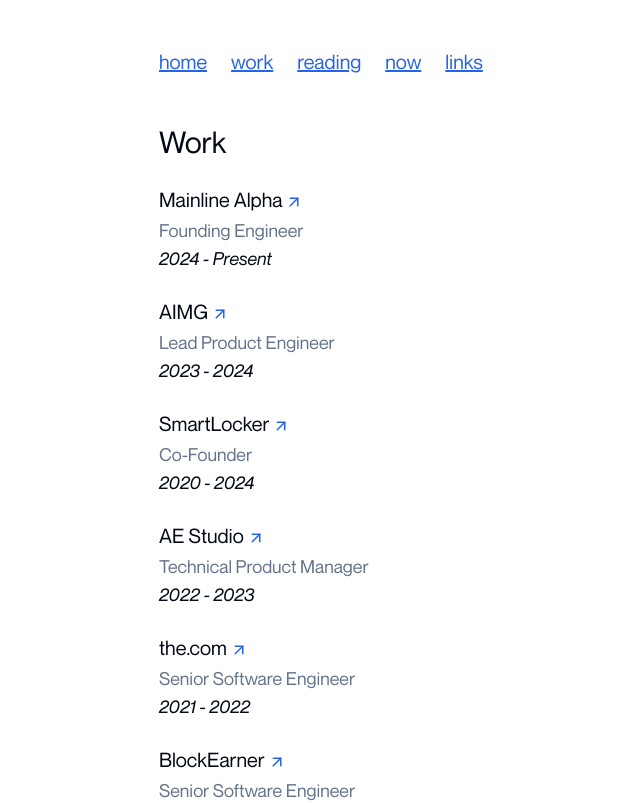
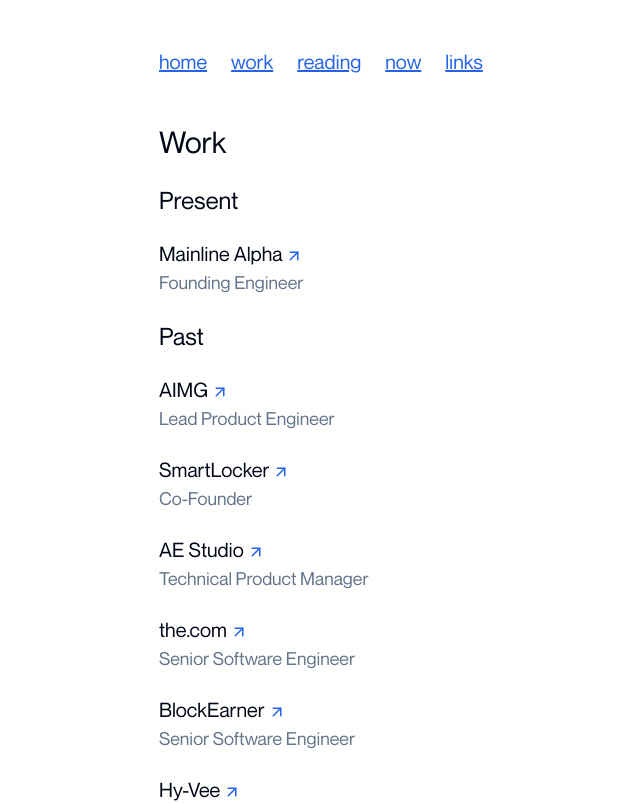
Before and after one commit to bolander72/boland.co, a Next.js app: page /work in a window 1280 px wide. Shown: the top 803 px of the page, without its empty margins (241-881 px from the left). Built offline with nearby package versions, Linux system fonts and the light colour scheme.

Commit message:
Update work page

```diff
--- a/app/reading/page.tsx
+++ b/app/reading/page.tsx
@@ -23,11 +23,7 @@
         <>
           <Subtitle>{year}</Subtitle>
           {items.map(({ title, authors, link }) => (
-            <div
-              className='flex items-center justify-between text-xl leading-8'
-              key={title}
-            >
-              <div>
+            <div className='text-xl' key={title}>
               {title}
               {link && (
                 <Link href={link}>
@@ -38,12 +34,6 @@
                 {authors.join(', ')}
               </div>
             </div>
-              {/* <div className='flex space-x-4'>
-                <div className='hidden text-lg text-muted-foreground sm:block truncate text-ellipsis w-36 text-right'>
-                  {authors.join(', ')}
-                </div>
-              </div> */}
-            </div>
           ))}
         </>
       ))}
--- a/app/work/index.ts
+++ b/app/work/index.ts
@@ -2,73 +2,61 @@
   {
     name: 'Mainline Alpha',
     role: 'Founding Engineer',
-    timespan: '2024 - Present',
     link: 'https://getmainline.io/'
   },
   {
     name: 'AIMG',
     role: 'Lead Product Engineer',
-    timespan: '2023 - 2024',
     link: 'https://aimg.io/'
   },
   {
     name: 'SmartLocker',
     role: 'Co-Founder',
-    timespan: '2020 - 2024',
     link: 'https://smartlockerusa.com/'
   },
   {
     name: 'AE Studio',
     role: 'Technical Product Manager',
-    timespan: '2022 - 2023',
     link: 'https://ae.studio/'
   },
   {
     name: 'the.com',
     role: 'Senior Software Engineer',
-    timespan: '2021 - 2022',
     link: 'https://the.com/'
   },
   {
     name: 'BlockEarner',
     role: 'Senior Software Engineer',
-    timespan: '2020 - 2022',
     link: 'https://blockearner.com.au/'
   },
   {
     name: 'Hy-Vee',
     role: 'Software Engineer',
-    timespan: '2020 - 2022',
     link: 'https://hy-vee.com/'
   },
   {
     name: 'mogul.gg',
     role: 'Software Engineer',
-    timespan: '2019 - 2020',
     link: ''
   },
   {
     name: 'Fastpath',
     role: 'Software Engineer',
-    timespan: '2018 - 2020',
     link: 'https://gofastpath.com/'
   },
   {
     name: 'Corteva',
     role: 'Software Engineer',
-    timespan: '2017 - 2018',
     link: 'https://www.corteva.com/'
   },
   {
     name: 'Swiss EP',
     role: 'Entrepreneur in Residence',
-    timespan: '2016 - 2017',
     link: 'https://swissep.org/'
   },
   {
     name: 'New Digital School',
     role: 'Researcher in Residence',
-    timespan: '2016 - 2017',
     link: ''
   }
 ]
--- a/app/work/page.tsx
+++ b/app/work/page.tsx
@@ -3,6 +3,7 @@
 import { gigs } from './index'
 import Link from 'next/link'
 import { ArrowUpRight } from 'lucide-react'
+import { Subtitle } from '@/components/subtitle'
 
 export const metadata = {
   ...sharedMetadata
@@ -19,12 +20,21 @@
         so far.
       </Paragraph>
       <Separator /> */}
-      {gigs.map(({ name, role, timespan, link }) => (
-        <div
-          className='flex items-center justify-between text-xl leading-8'
-          key={name}
-        >
-          <div>
+      <Subtitle>Present</Subtitle>
+      <div className='text-xl'>
+        {gigs[0].name}
+        {gigs[0].link && (
+          <Link href={gigs[0].link}>
+            <ArrowUpRight className='ml-0 inline-block h-[18px] text-blue-600' />
+          </Link>
+        )}
+        <div className='flex text-lg text-muted-foreground'>{gigs[0].role}</div>
+      </div>
+      <Subtitle>Past</Subtitle>
+      {gigs
+        .filter((_, index) => index !== 0)
+        .map(({ name, role, link }) => (
+          <div key={name} className='text-xl'>
             {name}
             {link && (
               <Link href={link}>
@@ -32,10 +42,8 @@
               </Link>
             )}
             <div className='flex text-lg text-muted-foreground'>{role}</div>
-            <div className='flex italic text-lg'>{timespan}</div>
           </div>
-        </div>
-      ))}
+        ))}
     </section>
   )
 }
```
Also changed, not shown: components/nav.tsx (+14 -5 lines). Lines whose indentation alone changed are shown as unchanged.
